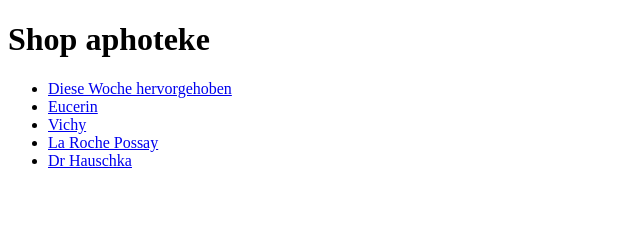
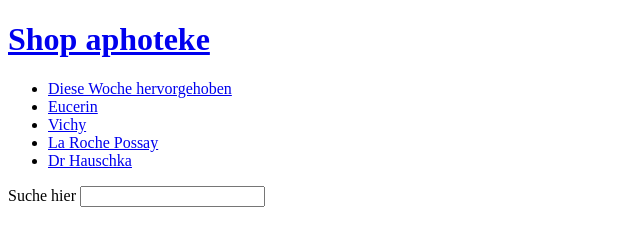
Before and after one commit to Meling1/Moja-stranica, a plain HTML site: page index.html in a window 1280 px wide. Shown: the whole page, without its empty margins (0-640 px from the left). Drawn offline with Linux system fonts and the light colour scheme.

Commit message:
dodan search bar

```diff
--- a/index.html
+++ b/index.html
@@ -11,7 +11,7 @@
 </head>
 <body>
     <header>
-        <h1>Shop aphoteke</h1>
+        <a href="https://meling1.github.io/moja-stranica/" target="_self"><h1>Shop aphoteke</h1></a>
         <nav role="navigation">
             <ul>
                 <li><a href="#p1">Diese Woche hervorgehoben</a> </li>
@@ -20,10 +20,17 @@
                 <li><a href="#p4">La Roche Possay</a></li>
                 <li><a href="#p5">Dr Hauschka</a></li>
             </ul>
+            <form role="search">
+                <label for="search">Suche hier</label>
+                <input id="search" type="search" name="search">
+            </form>
+        </nav>
+    </header>
+    <main>
+        <article>
 
-        </nav>
-
-    </header>
+        </article>
+    </main>
 
 </body>
 </html>
```
